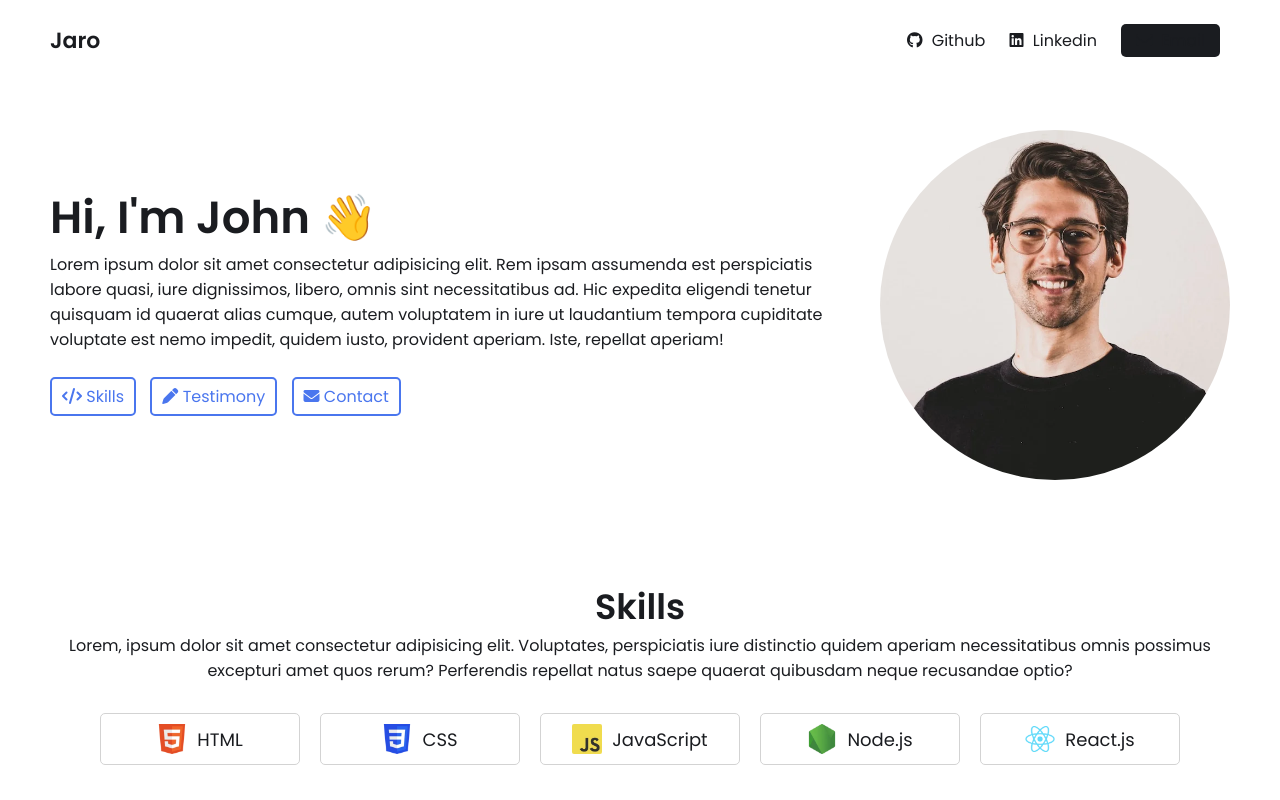
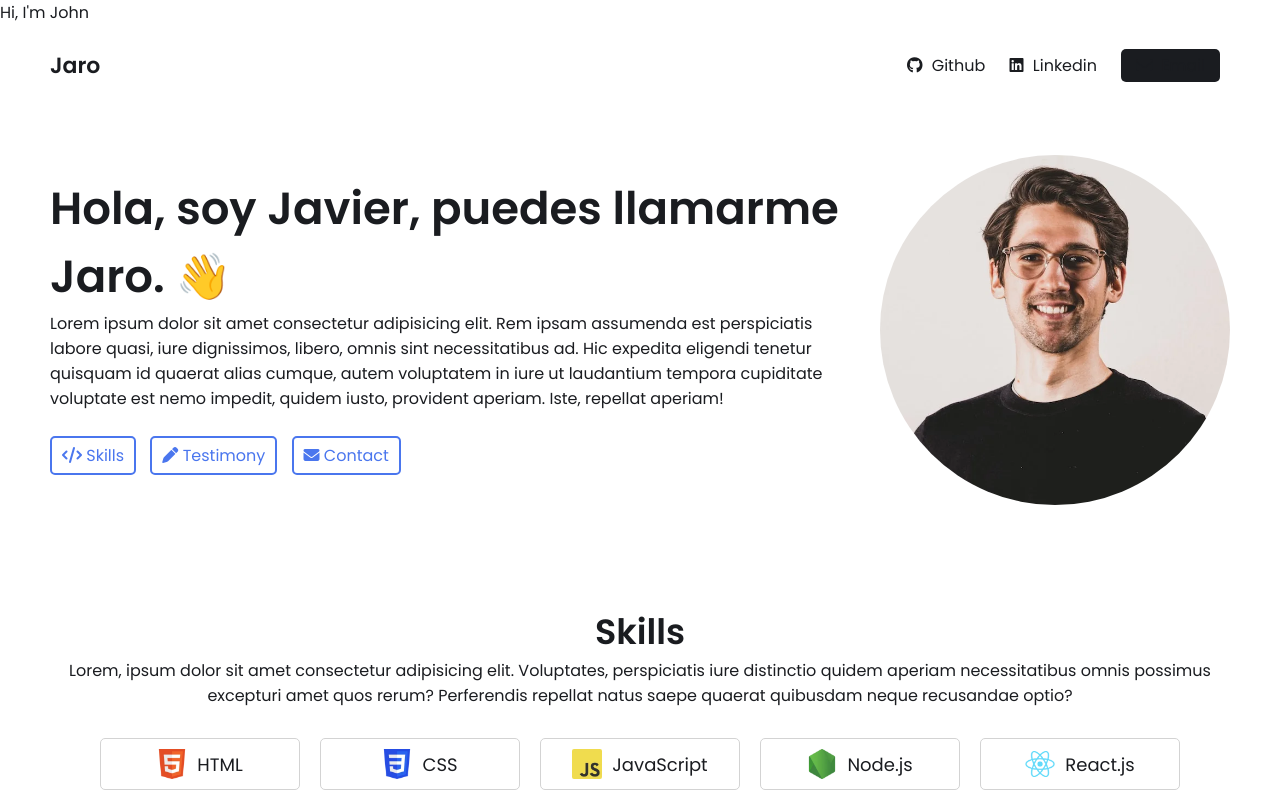
Before and after one commit to JaroGuardian/portafoliov2, a plain HTML site: page index.html in a window 1280 px wide. Shown: the top 800 px of the page. Drawn offline with Linux system fonts and the light colour scheme.

Commit message:
Update index.html

```diff
--- a/index.html
+++ b/index.html
@@ -15,7 +15,7 @@
 
   <title>Portfolio</title>
 </head>
-<body>
+<body>Hi, I'm John
   <!-- NAVBAR -->
   <nav>
     <div class="left">
@@ -44,7 +44,7 @@
     <!-- SECTION 1: Hero -->
     <section class="hero-section">
       <div class="text">
-        <h2>Hi, I'm John 👋</h2>
+        <h2>Hola, soy Javier, puedes llamarme Jaro. 👋</h2>
         <p>Lorem ipsum dolor sit amet consectetur adipisicing elit. Rem ipsam assumenda est perspiciatis labore quasi, iure dignissimos, libero, omnis sint necessitatibus ad. Hic expedita eligendi tenetur quisquam id quaerat alias cumque, autem voluptatem in iure ut laudantium tempora cupiditate voluptate est nemo impedit, quidem iusto, provident aperiam. Iste, repellat aperiam!</p>
 
         <div class="links">
```
